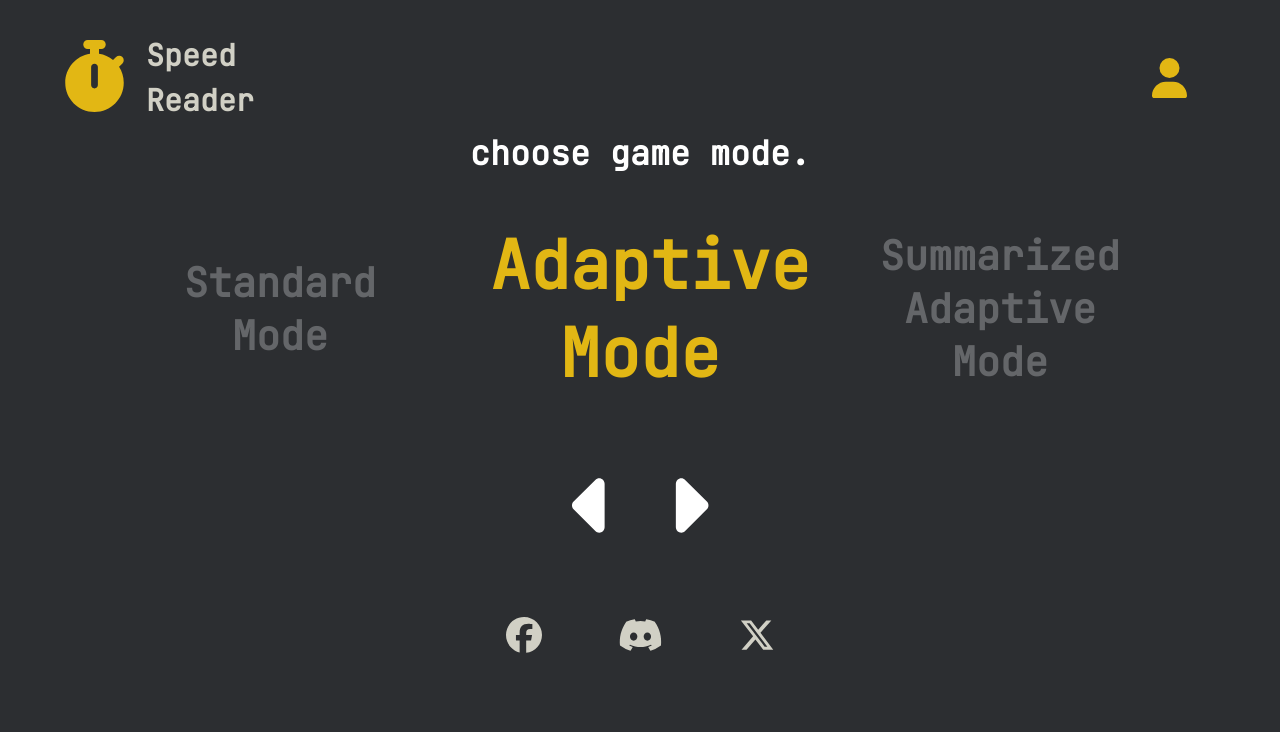
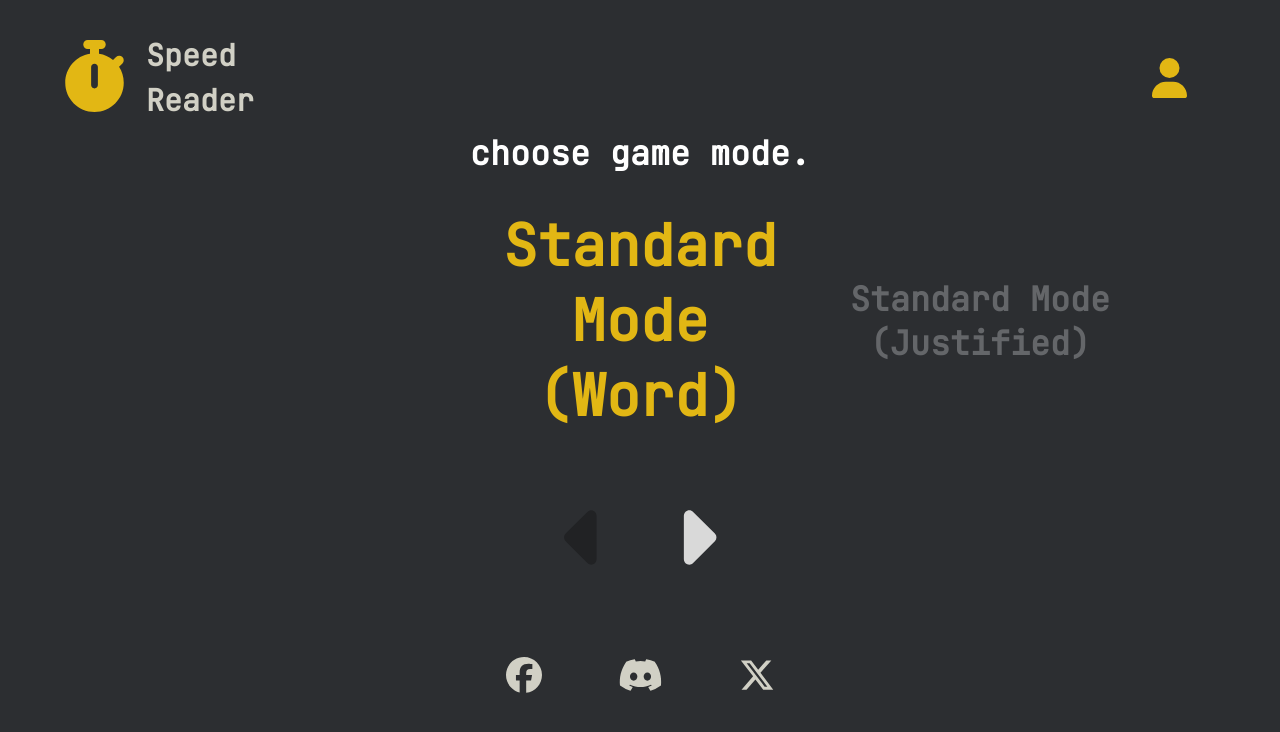
Before and after one commit to mithun-sri/speed-reader, a React (Create React App) app in the folder frontend/: page / in a window 1280 px wide. Shown: the top 732 px of the page. Built offline with nearby package versions, Linux system fonts and the light colour scheme.

Commit message:
[cyw321/#70] Implement carousel component for standard modes

```diff
--- a/frontend/src/App.tsx
+++ b/frontend/src/App.tsx
@@ -1,5 +1,11 @@
 import { useState } from "react";
 import { BrowserRouter, Route, Routes } from "react-router-dom";
+import {
+  PATH_ADAPTIVE_MODE,
+  PATH_STANDARD_MODE_1,
+  PATH_STANDARD_MODE_2,
+  PATH_SUMMARISED_ADAPTIVE_MODE,
+} from "./common/constants";
 import Context from "./Context";
 import ModeSelectView from "./views/ModeSelect/ModeSelect";
 import PreGameView from "./views/PreGame/PreGame";
@@ -18,11 +24,15 @@ function App() {
           <Route path="/" element={<ModeSelectView />} />
           <Route path="/pre-game" element={<PreGameView />} />
           <Route
-            path="/mode-1-game"
+            path={PATH_STANDARD_MODE_1}
+            element={<StandardModeGameView mode={StandardMode.Word} />}
+          />
+          <Route
+            path={PATH_STANDARD_MODE_2}
             element={<StandardModeGameView mode={StandardMode.Justified} />}
           />
-          <Route path="/mode-2-game" />
-          <Route path="/mode-3-game" />
+          <Route path={PATH_ADAPTIVE_MODE} />
+          <Route path={PATH_SUMMARISED_ADAPTIVE_MODE} />
           <Route path="/quiz" element={<QuizView />} />
         </Routes>
       </BrowserRouter>
--- a/frontend/src/common/constants.tsx
+++ b/frontend/src/common/constants.tsx
@@ -1,3 +1,8 @@
 export const STANDARD_MODE_1 = "standard";
-export const ADAPTIVE_MODE_2 = "adaptive";
-export const SUMMARISED_ADAPTIVE_MODE_3 = "summarised adaptive";
+export const STANDARD_MODE_2 = "standard";
+export const ADAPTIVE_MODE = "adaptive";
+export const SUMMARISED_ADAPTIVE_MODE = "summarised adaptive";
+export const PATH_STANDARD_MODE_1 = "/mode-standard-1";
+export const PATH_STANDARD_MODE_2 = "/mode-standard-2";
+export const PATH_ADAPTIVE_MODE = "/mode-adaptive";
+export const PATH_SUMMARISED_ADAPTIVE_MODE = "/mode-summarised";
--- a/frontend/src/components/Button/StartButton.tsx
+++ b/frontend/src/components/Button/StartButton.tsx
@@ -1,6 +1,7 @@
 import { Box, IconButton } from "@mui/material";
 import { useEffect, useState } from "react";
 import { Link } from "react-router-dom";
+import { PATH_STANDARD_MODE_1 } from "../../common/constants";
 
 const StartButton = () => {
   const [fontSize, setFontSize] = useState(calculateFontSize());
@@ -44,7 +45,7 @@ const StartButton = () => {
         }}
       >
         <Link
-          to="/mode-1-game"
+          to={PATH_STANDARD_MODE_1}
           style={{
             textDecoration: "none",
             color: "white",
--- a/frontend/src/components/Carousel/Carousel.tsx
+++ b/frontend/src/components/Carousel/Carousel.tsx
@@ -1,10 +1,31 @@
 import { faCaretLeft, faCaretRight } from "@fortawesome/free-solid-svg-icons";
 import { FontAwesomeIcon } from "@fortawesome/react-fontawesome";
+import { IconButton } from "@mui/material";
 import Box from "@mui/material/Box";
 import { useEffect, useState } from "react";
+import { Link } from "react-router-dom";
+import {
+  PATH_ADAPTIVE_MODE,
+  PATH_STANDARD_MODE_1,
+  PATH_STANDARD_MODE_2,
+  PATH_SUMMARISED_ADAPTIVE_MODE,
+} from "../../common/constants";
 
 const Carousel = () => {
-  // const [currentIndex, setCurrentIndex] = useState(0);
+  // Note: these two arrays (options, paths) will be passed in as arguments to allow reusability
+  const options = [
+    "Standard Mode (Word)",
+    "Standard Mode (Justified)",
+    "Adaptive Mode",
+    "Summarised Adaptive Mode",
+  ];
+  const paths = [
+    PATH_STANDARD_MODE_1,
+    PATH_STANDARD_MODE_2,
+    PATH_ADAPTIVE_MODE,
+    PATH_SUMMARISED_ADAPTIVE_MODE,
+  ];
+  const [currentIndex, setCurrentIndex] = useState(0);
   const [fontSize, setFontSize] = useState(calculateFontSize());
 
   const boxStyle = {
@@ -12,13 +33,15 @@ const Carousel = () => {
     marginLeft: fontSize / 20,
     marginRight: fontSize / 20,
     color: "#646669",
-    fontSize: fontSize / 5,
+    fontSize: fontSize / 6,
   };
 
   const centerBoxStyle = {
-    width: fontSize * 1.5,
-    fontSize: fontSize / 3,
+    width: fontSize * 1.8,
+    fontSize: fontSize / 3.5,
     color: "#E2B714",
+    marginLeft: fontSize / 10,
+    marginRight: fontSize / 10,
   };
 
   useEffect(() => {
@@ -46,6 +69,25 @@ const Carousel = () => {
     return calculatedFontSize;
   }
 
+  // to navigate through carousel options
+  function handleLeftArrowClick() {
+    setCurrentIndex((prevIndex) =>
+      prevIndex === 0 ? prevIndex : prevIndex - 1,
+    );
+  }
+  function handleRightArrowClick() {
+    setCurrentIndex((prevIndex) =>
+      prevIndex === options.length ? prevIndex : prevIndex + 1,
+    );
+  }
+  const startIndex = currentIndex - 1;
+  const endIndex = currentIndex + 1;
+  const visibleOptions = [
+    startIndex < 0 ? "" : options[startIndex],
+    options[currentIndex],
+    endIndex > options.length - 1 ? "" : options[endIndex],
+  ];
+
   return (
     <Box>
       <Box
@@ -66,14 +108,27 @@ const Carousel = () => {
           fontWeight: "bold",
           marginTop: fontSize / 35,
           marginBottom: fontSize / 50,
+          height: fontSize,
         }}
       >
-        <Box sx={boxStyle}>Standard Mode</Box>
-        <Box sx={centerBoxStyle}>
-          Adaptive <br />
-          Mode
-        </Box>
-        <Box sx={boxStyle}>Summarized Adaptive Mode</Box>
+        {visibleOptions.map((option, index) => (
+          <Box key={index} style={index === 1 ? centerBoxStyle : boxStyle}>
+            {index === 1 ? (
+              <Link
+                to={paths[currentIndex]}
+                style={{
+                  textDecoration: "none",
+                  color: "inherit",
+                  cursor: "pointer",
+                }}
+              >
+                {option}
+              </Link>
+            ) : (
+              option
+            )}
+          </Box>
+        ))}
       </Box>
       <Box
         sx={{
@@ -87,10 +142,26 @@ const Carousel = () => {
         }}
       >
         <Box sx={{ margin: `${fontSize / 8}px` }}>
-          <FontAwesomeIcon fontSize={fontSize / 2.3} icon={faCaretLeft} />
+          <IconButton
+            onClick={handleLeftArrowClick}
+            disabled={currentIndex === 0}
+            sx={{
+              color: "#D9D9D9",
+            }}
+          >
+            <FontAwesomeIcon fontSize={fontSize / 2.3} icon={faCaretLeft} />
+          </IconButton>
         </Box>
         <Box sx={{ margin: `${fontSize / 8}px` }}>
-          <FontAwesomeIcon fontSize={fontSize / 2.3} icon={faCaretRight} />
+          <IconButton
+            onClick={handleRightArrowClick}
+            disabled={currentIndex === options.length - 1}
+            sx={{
+              color: "#D9D9D9",
+            }}
+          >
+            <FontAwesomeIcon fontSize={fontSize / 2.3} icon={faCaretRight} />
+          </IconButton>
         </Box>
       </Box>
     </Box>
```
